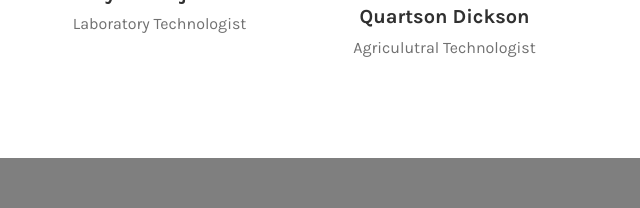
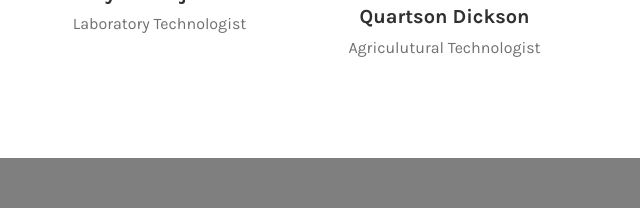
Before and after one commit to kwekuboateng/calidad, a website: page about.html in a window 1280 px wide. Shown: the part 2159-2367 px from the top of the page, 338-978 px from the left. Drawn offline with Linux system fonts and the light colour scheme.

```diff
--- a/about.html
+++ b/about.html
@@ -316,7 +316,7 @@
             <!-- Team Member Info -->
             <div class="team-member-info">
               <h5>Quartson Dickson</h5>
-              <h6>Agriculutral Technologist</h6>
+              <h6>Agriculutural Technologist</h6>
             </div>
           </div>
         </div>
```
